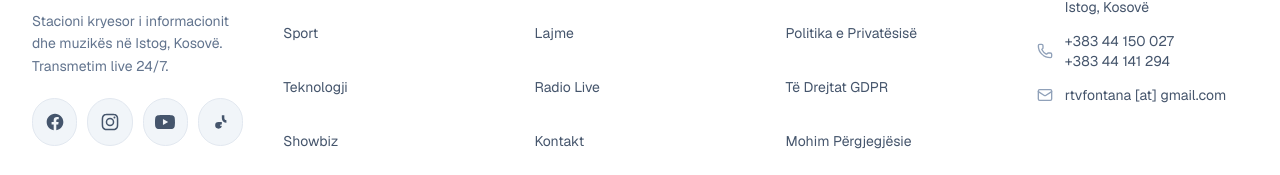
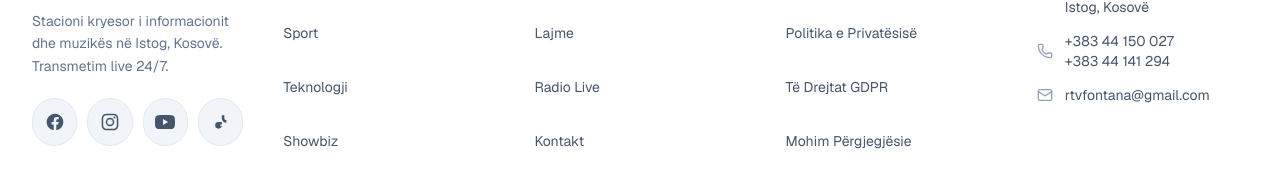
Before and after one commit to illyrianqubic/radiofontana, a Next.js app: page / in a window 1280 px wide. Shown: the part 2231-2406 px from the top of the page. Built offline with nearby package versions, Linux system fonts and the light colour scheme; no server answers.

Commit message:
Fix footer email mailto link

```diff
--- a/src/components/layout/Footer.tsx
+++ b/src/components/layout/Footer.tsx
@@ -8,12 +8,6 @@
 import { CATEGORIES } from '@/lib/types';
 export default function Footer() {
   const pathname = usePathname();
-
-  const handleEmailClick = () => {
-    const user = 'rtvfontana';
-    const host = 'gmail.com';
-    window.location.href = `mailto:${user}@${host}`;
-  };
 
   if (pathname.startsWith('/studio')) {
     return null;
@@ -147,13 +141,9 @@
               </li>
               <li className="flex items-center gap-3 text-sm 2xl:text-[15px] text-slate-600">
                 <Mail className="w-4 h-4 text-slate-400 flex-shrink-0" />
-                <button
-                  type="button"
-                  onClick={handleEmailClick}
-                  className="hover:text-red-600 transition-colors break-all text-left"
-                >
-                  rtvfontana [at] gmail.com
-                </button>
+                <a href="mailto:rtvfontana@gmail.com" className="hover:text-red-600 transition-colors break-all text-left">
+                  rtvfontana@gmail.com
+                </a>
               </li>
             </ul>
           </div>
```
